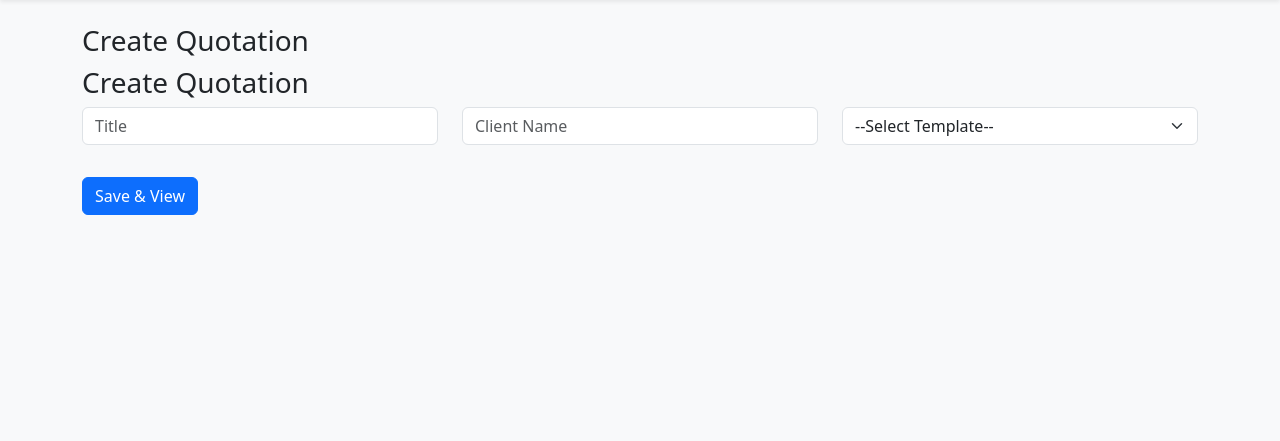
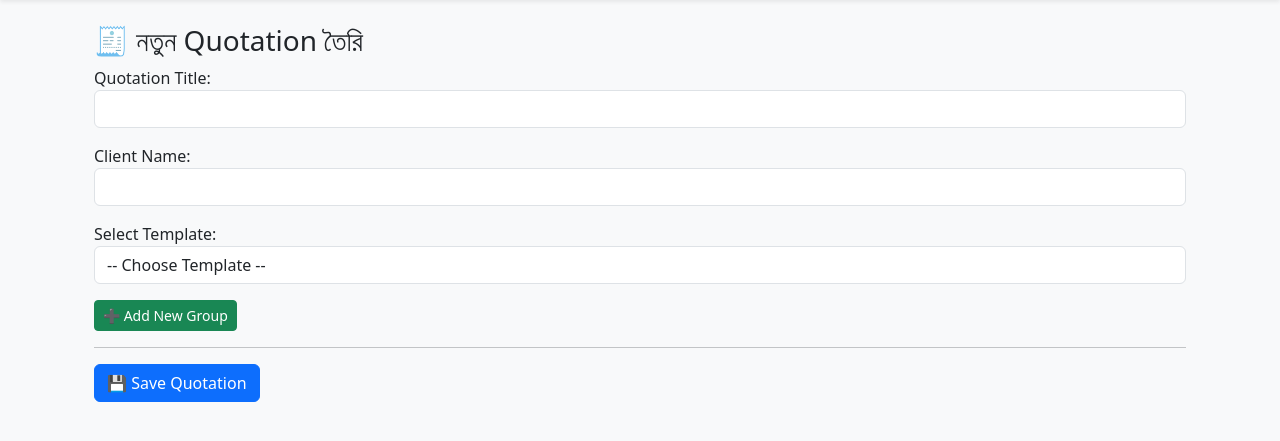
Before and after one commit to bayajeed/quotation, a Django app: page /create/ in a window 1280 px wide. Shown: the part 56-497 px from the top of the page. Run offline with Django 5.2, Linux system fonts and the light colour scheme; data comes from the database, SQL or seed files in the repository; both versions use the stored data as it was after the commit.

Commit message:
Update this code

```diff
--- a/config/pages/views.py
+++ b/config/pages/views.py
@@ -20,7 +20,6 @@ def quotation_create(request):
         client = request.POST.get('client')
         template_id = request.POST.get('template')
 
-        # Validation
         if not title:
             messages.error(request, "Title দেওয়া বাধ্যতামূলক।")
             return redirect('quotation_create')
@@ -31,7 +30,6 @@ def quotation_create(request):
             template_id=template_id
         )
 
-        # Collect form data
         group_names = request.POST.getlist('group_name[]')
         descriptions = request.POST.getlist('description[]')
         qtys = request.POST.getlist('qty[]')
@@ -48,15 +46,17 @@ def quotation_create(request):
         grand_total = 0
 
         for i in range(len(descriptions)):
-            desc = descriptions[i].strip() if i < len(descriptions) else ""
+            desc = descriptions[i].strip()
             grp = group_names[i].strip() if i < len(group_names) else ""
-            qty = float(qtys[i]) if i < len(qtys) and qtys[i] else 0
-            unit = units[i] if i < len(units) else ""
-            price = float(prices[i]) if i < len(prices) and prices[i] else 0
-            total = float(totals[i]) if i < len(totals) and totals[i] else (qty * price)
+            qty = qtys[i] or ""
+            unit = units[i] or ""
+            price = float(prices[i]) if prices[i] else 0
+            total = float(totals[i]) if totals[i] else 0
 
             if grp:
-                current_group = QuotationGroup.objects.create(quotation=quotation, name=grp)
+                current_group = QuotationGroup.objects.create(
+                    quotation=quotation, name=grp
+                )
 
             if desc and current_group:
                 QuotationItem.objects.create(
@@ -71,7 +71,6 @@ def quotation_create(request):
 
         quotation.total_amount = grand_total
         quotation.save()
-
         messages.success(request, "Quotation সফলভাবে তৈরি হয়েছে ✅")
         return redirect('quotation_view', quotation.id)
 
--- a/config/templates/pages/quotation_create.html
+++ b/config/templates/pages/quotation_create.html
@@ -1,73 +1,122 @@
 {% extends 'base.html' %}
-{% block title %}Create Quotation{% endblock %}
 {% block content %}
-<h3>Create Quotation</h3>
-<head>
-  <title>Create Quotation</title>
-  <link href="https://cdn.jsdelivr.net/npm/bootstrap@5.3.2/dist/css/bootstrap.min.css" rel="stylesheet">
-</head>
-
-<body class="p-4">
-<h3>Create Quotation</h3>
-
+<div class="container mt-4">
+    <h3>🧾 নতুন Quotation তৈরি</h3>
     <form method="POST" id="quotationForm">
         {% csrf_token %}
-  <div class="row mb-3">
-    <div class="col"><input name="title" class="form-control" placeholder="Title"></div>
-    <div class="col"><input name="client" class="form-control" placeholder="Client Name"></div>
-    <div class="col">
-      <select id="templateSelect" name="template" class="form-select">
-        <option value="">--Select Template--</option>
+
+        <div class="mb-3">
+            <label>Quotation Title:</label>
+            <input type="text" name="title" class="form-control" required>
+        </div>
+
+        <div class="mb-3">
+            <label>Client Name:</label>
+            <input type="text" name="client" class="form-control">
+        </div>
+
+        <div class="mb-3">
+            <label>Select Template:</label>
+            <select name="template" id="templateSelect" class="form-control">
+                <option value="">-- Choose Template --</option>
                 {% for t in templates %}
                 <option value="{{ t.id }}">{{ t.name }}</option>
                 {% endfor %}
             </select>
         </div>
+
+        <div id="itemContainer">
+            <!-- Groups and items will be loaded dynamically here -->
         </div>
 
-  <div id="groupContainer"></div>
+        <button type="button" class="btn btn-sm btn-success" id="addGroupBtn">➕ Add New Group</button>
 
-  <button type="submit" class="btn btn-primary mt-3">Save & View</button>
+        <hr>
+        <button type="submit" class="btn btn-primary">💾 Save Quotation</button>
     </form>
+</div>
 
-<script src="https://code.jquery.com/jquery-3.6.0.min.js"></script>
 <script>
-$('#templateSelect').change(function(){
-  let id = $(this).val();
-  if(!id) return;
-  $.get(`/load-template/${id}/`, function(data){
-    $('#groupContainer').empty();
-    $.each(data.groups, function(groupName, items){
-      let html = `
-      <h5 class="mt-3">${groupName}</h5>
-      <input type="hidden" name="group_name[]" value="${groupName}">
-      <table class="table table-bordered">
-        <thead><tr><th>Description</th><th>Qty</th><th>Unit</th><th>Price</th><th>Total</th></tr></thead>
-        <tbody>`;
-      items.forEach(function(it){
-        let total = (it.qty || 0) * (it.unit_price || 0);
-        html += `<tr>
-          <td><input name="description[]" class="form-control" value="${it.description}"></td>
-          <td><input name="qty[]" class="form-control qty" value="${it.qty||''}"></td>
-          <td><input name="unit[]" class="form-control" value="${it.unit||''}"></td>
-          <td><input name="unit_price[]" class="form-control price" value="${it.unit_price}"></td>
-          <td><input name="total_price[]" class="form-control total" readonly value="${total}"></td>
-          <input type="hidden" name="group_name[]" value="">
-        </tr>`;
-      });
-      html += `</tbody></table>`;
-      $('#groupContainer').append(html);
-    });
+document.addEventListener("DOMContentLoaded", () => {
+    const templateSelect = document.getElementById("templateSelect");
+    const itemContainer = document.getElementById("itemContainer");
+    const addGroupBtn = document.getElementById("addGroupBtn");
+
+    // Template change করলে AJAX call হবে
+    templateSelect.addEventListener("change", function () {
+        const templateId = this.value;
+        if (!templateId) return;
+
+        fetch(`/load-template-items/${templateId}/`)
+            .then(res => res.json())
+            .then(data => {
+                itemContainer.innerHTML = "";
+                for (const [group, items] of Object.entries(data.groups)) {
+                    addGroup(group, items);
+                }
             });
     });
 
-$(document).on('input', '.qty, .price', function(){
-  let row = $(this).closest('tr');
-  let qty = parseFloat(row.find('.qty').val()) || 0;
-  let price = parseFloat(row.find('.price').val()) || 0;
-  row.find('.total').val(qty * price);
+    // Add group manually
+    addGroupBtn.addEventListener("click", () => addGroup(""));
+
+    function addGroup(groupName = "", items = []) {
+        const groupDiv = document.createElement("div");
+        groupDiv.classList.add("border", "p-3", "mb-3", "rounded");
+        groupDiv.innerHTML = `
+            <div class="d-flex justify-content-between align-items-center mb-2">
+                <input type="text" name="group_name[]" class="form-control form-control-sm w-50" placeholder="Group Name" value="${groupName}">
+                <button type="button" class="btn btn-danger btn-sm remove-group">❌</button>
+            </div>
+            <table class="table table-bordered">
+                <thead>
+                    <tr>
+                        <th>Description</th><th>Qty</th><th>Unit</th><th>Unit Price</th><th>Total</th><th></th>
+                    </tr>
+                </thead>
+                <tbody class="item-body"></tbody>
+            </table>
+            <button type="button" class="btn btn-sm btn-outline-primary add-item">➕ Add Item</button>
+        `;
+        itemContainer.appendChild(groupDiv);
+
+        const itemBody = groupDiv.querySelector(".item-body");
+        const addItemBtn = groupDiv.querySelector(".add-item");
+
+        // Load existing items (if template loaded)
+        items.forEach(it => addItem(itemBody, it.description, it.qty, it.unit, it.unit_price));
+
+        // Add new item manually
+        addItemBtn.addEventListener("click", () => addItem(itemBody));
+
+        // Remove group
+        groupDiv.querySelector(".remove-group").addEventListener("click", () => groupDiv.remove());
+    }
+
+    function addItem(itemBody, desc = "", qty = "", unit = "", price = "") {
+        const row = document.createElement("tr");
+        const total = price && qty ? (parseFloat(price) * parseFloat(qty)).toFixed(2) : "";
+        row.innerHTML = `
+            <td><input type="text" name="description[]" class="form-control form-control-sm" value="${desc}"></td>
+            <td><input type="number" name="qty[]" class="form-control form-control-sm qty" value="${qty}"></td>
+            <td><input type="text" name="unit[]" class="form-control form-control-sm" value="${unit}"></td>
+            <td><input type="number" name="unit_price[]" class="form-control form-control-sm unit_price" value="${price}"></td>
+            <td><input type="number" name="total_price[]" class="form-control form-control-sm total" value="${total}" readonly></td>
+            <td><button type="button" class="btn btn-sm btn-danger remove-item">🗑</button></td>
+        `;
+        itemBody.appendChild(row);
+
+        // Auto calculate total
+        row.querySelectorAll(".qty, .unit_price").forEach(inp => {
+            inp.addEventListener("input", () => {
+                const q = parseFloat(row.querySelector(".qty").value || 0);
+                const p = parseFloat(row.querySelector(".unit_price").value || 0);
+                row.querySelector(".total").value = (q * p).toFixed(2);
+            });
+        });
+
+        row.querySelector(".remove-item").addEventListener("click", () => row.remove());
+    }
 });
 </script>
-</body>
-
 {% endblock %}
```
Also changed, not shown: config/db.sqlite3. Lines whose indentation alone changed are shown as unchanged.
